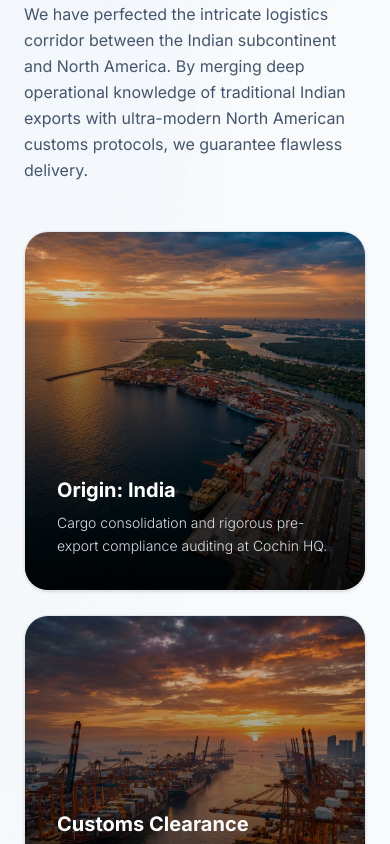
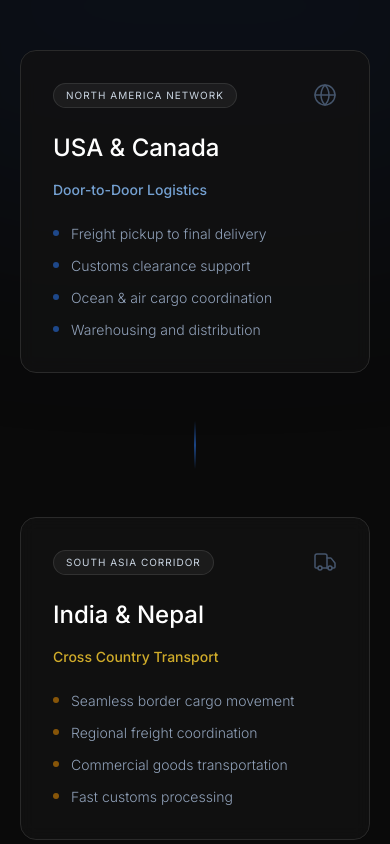
Before and after one commit to thoufeerma/sri-sai-shipping, a Next.js app: page /global in a window 390 px wide. Shown: the part 5780-6624 px from the top of the page. Built offline with nearby package versions, Linux system fonts and the light colour scheme.

Commit message:
Update homepage UI, adjust footer capabilities, and move cross-border logistics section to global page

```diff
--- a/src/app/global/page.tsx
+++ b/src/app/global/page.tsx
@@ -3,7 +3,7 @@
 import { useEffect, useRef } from "react";
 import gsap from "gsap";
 import { ScrollTrigger } from "gsap/ScrollTrigger";
-import { Globe2, Plane, Ship, MapPin, ArrowRight, Anchor } from "lucide-react";
+import { Globe2, Plane, Ship, MapPin, ArrowRight, Anchor, Globe, Truck } from "lucide-react";
 import Image from "next/image";
 import Link from "next/link";
 import AmbientGradient from "@/components/AmbientGradient";
@@ -244,6 +244,117 @@ export default function GlobalLogisticsPage() {
         </div>
       </section>
 
+      {/* ─── CROSS-BORDER LOGISTICS SECTION ─── */}
+      <section className="py-20 md:py-28 bg-[#0a0a0a] border-b border-[#1f1f1f] relative overflow-hidden">
+        {/* Subtle background glow */}
+        <div className="absolute top-0 left-1/2 -translate-x-1/2 w-[800px] h-[400px] bg-blue-900/10 blur-[120px] pointer-events-none rounded-full" />
+
+        <div className="max-w-7xl mx-auto px-5 sm:px-8 md:px-12 relative z-10">
+          <div className="text-center mb-16 md:mb-20">
+            <h2 className="text-3xl md:text-5xl font-medium text-white tracking-tight mb-4">
+              Cross-Border Logistics
+            </h2>
+            <p className="text-slate-400 text-base md:text-lg max-w-2xl mx-auto font-light">
+              Reliable freight movement across major international and regional trade corridors.
+            </p>
+          </div>
+
+          <div className="relative flex flex-col lg:flex-row gap-8 lg:gap-0 items-center justify-between max-w-6xl mx-auto">
+
+            {/* Card 1 — USA & Canada */}
+            <div className="group relative w-full lg:w-[40%] rounded-2xl bg-[#121212]/80 backdrop-blur-sm border border-[#2a2a2a] p-8 hover:bg-[#181818]/90 hover:border-blue-500/30 transition-all duration-500 overflow-hidden">
+              <div className="absolute top-0 left-0 w-0 h-[2px] bg-gradient-to-r from-blue-500/0 via-blue-400 to-blue-500/0 group-hover:w-full transition-all duration-700 ease-out" />
+
+              <div className="mb-6 flex justify-between items-start">
+                <span className="inline-block px-3 py-1 bg-white/5 border border-white/10 rounded-full text-[10px] uppercase tracking-widest text-slate-300">
+                  North America Network
+                </span>
+                <Globe className="text-slate-600 group-hover:text-blue-400 transition-colors duration-500" size={24} strokeWidth={1.5} />
+              </div>
+
+              <h3 className="text-2xl text-white font-medium mb-4 flex items-center gap-3">
+                USA & Canada
+                <ArrowRight size={16} className="text-slate-600 opacity-0 -translate-x-4 group-hover:opacity-100 group-hover:translate-x-0 transition-all duration-500" />
+              </h3>
+              <p className="text-blue-300/80 text-sm font-medium mb-6">Door-to-Door Logistics</p>
+
+              <ul className="space-y-3 text-slate-400 text-sm font-light">
+                <li className="flex items-start gap-3">
+                  <span className="w-1.5 h-1.5 rounded-full bg-blue-500/50 mt-1.5"></span>
+                  Freight pickup to final delivery
+                </li>
+                <li className="flex items-start gap-3">
+                  <span className="w-1.5 h-1.5 rounded-full bg-blue-500/50 mt-1.5"></span>
+                  Customs clearance support
+                </li>
+                <li className="flex items-start gap-3">
+                  <span className="w-1.5 h-1.5 rounded-full bg-blue-500/50 mt-1.5"></span>
+                  Ocean & air cargo coordination
+                </li>
+                <li className="flex items-start gap-3">
+                  <span className="w-1.5 h-1.5 rounded-full bg-blue-500/50 mt-1.5"></span>
+                  Warehousing and distribution
+                </li>
+              </ul>
+            </div>
+
+            {/* Premium Divider Desktop Only */}
+            <div className="hidden lg:flex flex-col items-center justify-center w-[20%] relative z-0">
+              <div className="w-full flex items-center justify-center space-x-2 whitespace-nowrap">
+                <span className="text-[10px] font-semibold text-slate-600 tracking-widest uppercase shrink-0">USA & CAN</span>
+                <div className="relative w-8 lg:w-16 h-[1px] bg-[#2a2a2a] overflow-hidden shrink-0">
+                   <div className="absolute top-0 left-0 w-full h-full bg-gradient-to-r from-transparent via-blue-500/80 to-transparent -translate-x-full animate-[shimmer_2s_infinite]" />
+                </div>
+                <span className="text-[10px] font-semibold text-slate-600 tracking-widest uppercase shrink-0">IND & NEP</span>
+              </div>
+            </div>
+
+            {/* Premium Divider Mobile Only */}
+            <div className="flex lg:hidden items-center justify-center w-full py-4 relative z-0">
+               <div className="w-[2px] h-12 bg-gradient-to-b from-transparent via-blue-500/50 to-transparent" />
+            </div>
+
+            {/* Card 2 — India & Nepal */}
+            <div className="group relative w-full lg:w-[40%] rounded-2xl bg-[#121212]/80 backdrop-blur-sm border border-[#2a2a2a] p-8 hover:bg-[#181818]/90 hover:border-amber-500/30 transition-all duration-500 overflow-hidden">
+              <div className="absolute top-0 left-0 w-0 h-[2px] bg-gradient-to-r from-amber-500/0 via-amber-400 to-amber-500/0 group-hover:w-full transition-all duration-700 ease-out" />
+
+              <div className="mb-6 flex justify-between items-start">
+                <span className="inline-block px-3 py-1 bg-white/5 border border-white/10 rounded-full text-[10px] uppercase tracking-widest text-slate-300">
+                  South Asia Corridor
+                </span>
+                <Truck className="text-slate-600 group-hover:text-amber-400 transition-colors duration-500" size={24} strokeWidth={1.5} />
+              </div>
+
+              <h3 className="text-2xl text-white font-medium mb-4 flex items-center gap-3">
+                India & Nepal
+                <ArrowRight size={16} className="text-slate-600 opacity-0 -translate-x-4 group-hover:opacity-100 group-hover:translate-x-0 transition-all duration-500" />
+              </h3>
+              <p className="text-amber-300/80 text-sm font-medium mb-6">Cross Country Transport</p>
+
+              <ul className="space-y-3 text-slate-400 text-sm font-light">
+                <li className="flex items-start gap-3">
+                  <span className="w-1.5 h-1.5 rounded-full bg-amber-500/50 mt-1.5"></span>
+                  Seamless border cargo movement
+                </li>
+                <li className="flex items-start gap-3">
+                  <span className="w-1.5 h-1.5 rounded-full bg-amber-500/50 mt-1.5"></span>
+                  Regional freight coordination
+                </li>
+                <li className="flex items-start gap-3">
+                  <span className="w-1.5 h-1.5 rounded-full bg-amber-500/50 mt-1.5"></span>
+                  Commercial goods transportation
+                </li>
+                <li className="flex items-start gap-3">
+                  <span className="w-1.5 h-1.5 rounded-full bg-amber-500/50 mt-1.5"></span>
+                  Fast customs processing
+                </li>
+              </ul>
+            </div>
+
+          </div>
+        </div>
+      </section>
+
       {/* ─── ROUTES DETAIL ─── */}
       <section className="py-16">
         <div className="max-w-7xl mx-auto px-6 md:px-12">
--- a/src/app/page.tsx
+++ b/src/app/page.tsx
@@ -335,7 +335,7 @@ export default function Home() {
               { num: "45+", label: "Years Experience" },
               { num: "1980s", label: "Established Since" },
               { num: "100%", label: "International Logistics Expertise" },
-              { num: "40,000+", label: "Global Freight Operations" },
+              { num: "40k+", label: "Global Freight Operations" },
             ].map((stat, i) => (
               <div key={i} className="stat-num">
                 <div className="text-3xl md:text-5xl font-light text-slate-900 mb-1 md:mb-2">{stat.num}</div>
@@ -345,6 +345,7 @@ export default function Home() {
           </div>
         </div>
       </section>
+
 
 
       {/* ─── SHOWCASE STRIP ─── */}
--- a/src/components/Footer.tsx
+++ b/src/components/Footer.tsx
@@ -51,7 +51,7 @@ export default function Footer() {
           <div>
             <h4 className="text-slate-700 text-xs font-semibold tracking-widest uppercase mb-4">Capabilities</h4>
             <ul className="space-y-3">
-              {["Customs Broking & Logistics Services", "Freight Forwarding", "Air Freight", "Transportation", "Smart Warehousing"].map((s) => (
+              {["Customs Broking & Logistics Services", "Freight Forwarding", "Air Freight", "Transportation", "Smart Warehousing", "Coastal Services", "Vessel Chartering", "Equipment Leasing"].map((s) => (
                 <li key={s} className="text-slate-600 text-sm">{s}</li>
               ))}
             </ul>
```
